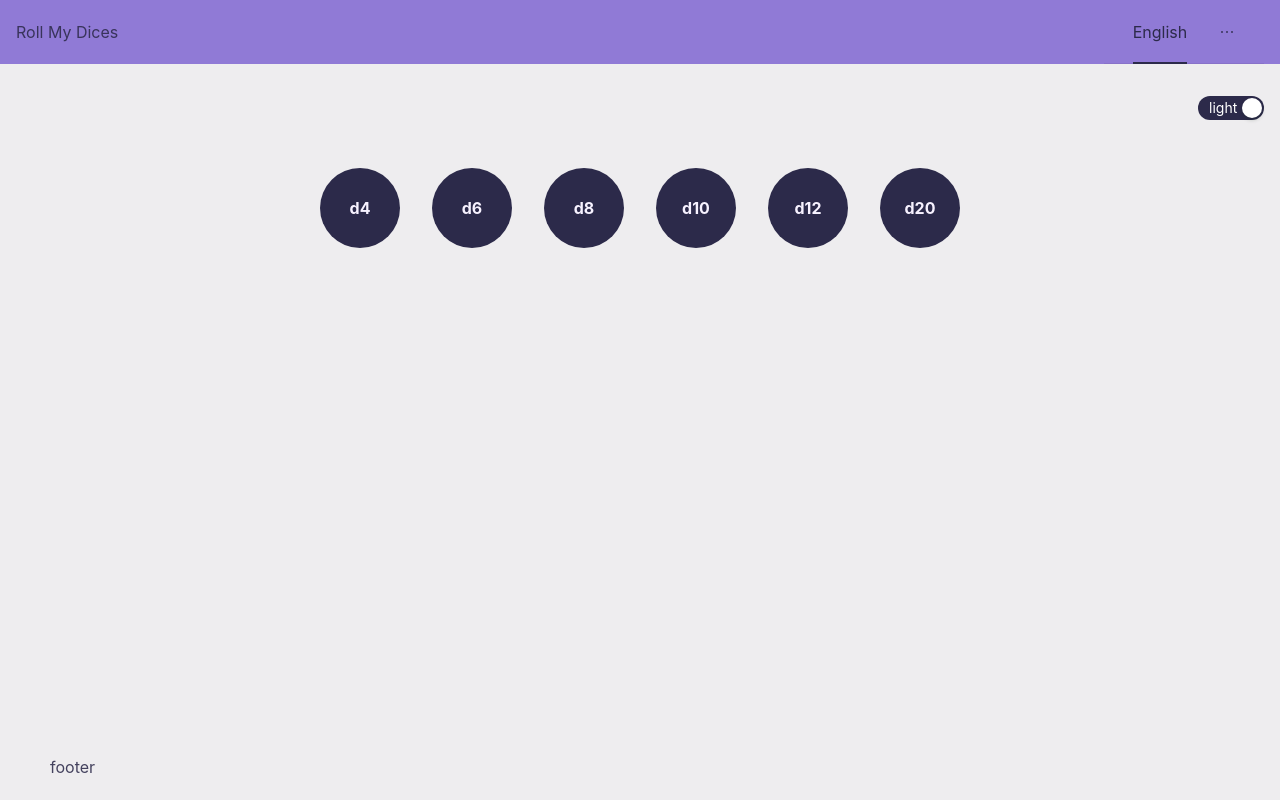
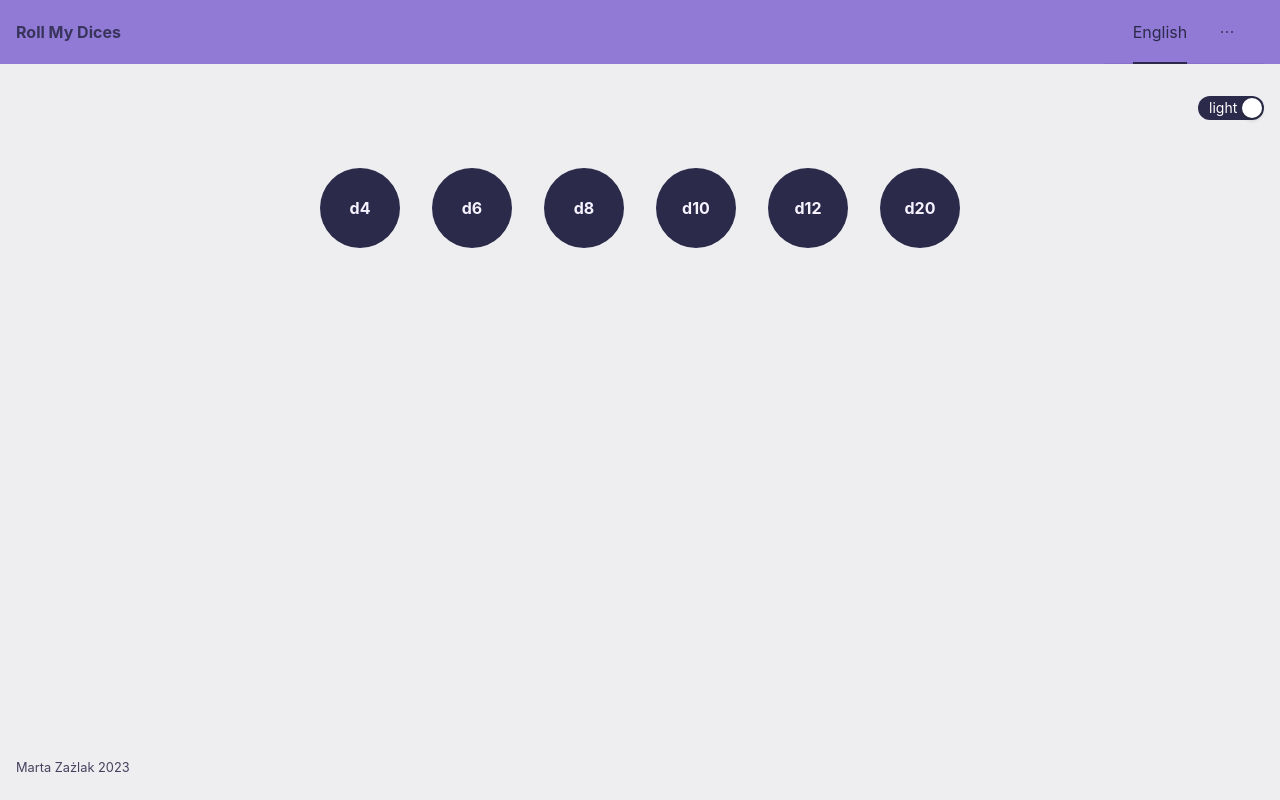
Before and after one commit to NdV66/roll-my-dices, a React (Create React App) app: page / in a window 1280 px wide. Built offline with nearby package versions, Linux system fonts and the light colour scheme.

Commit message:
small fixes

```diff
--- a/src/langs/en.ts
+++ b/src/langs/en.ts
@@ -3,6 +3,7 @@ import { LANGS } from './langs';
 
 export const TEXTS_EN: TTranslations = {
     APP_NAME: 'Roll My Dices',
+    AUTHOR: 'Marta Zażlak',
 
     CURRENT_LANG: 'English',
     ...LANGS,
--- a/src/langs/pl.ts
+++ b/src/langs/pl.ts
@@ -3,6 +3,8 @@ import { LANGS } from './langs';
 
 export const TEXTS_PL: TTranslations = {
     APP_NAME: 'Roll My Dices',
+    AUTHOR: 'Marta Zażlak',
+
     CURRENT_LANG: 'Polski',
     ...LANGS,
 
--- a/src/types/langs.ts
+++ b/src/types/langs.ts
@@ -10,6 +10,7 @@ export type TTranslationsLang = {
 
 export type TTranslations = {
     APP_NAME: string;
+    AUTHOR: string;
 
     CURRENT_LANG: string;
     LANGS: TTranslationsLang[];
--- a/src/view/page/Page.tsx
+++ b/src/view/page/Page.tsx
@@ -32,14 +32,16 @@ export const Page = () => {
                     </section>
                 </Content>
 
-                <Footer>footer</Footer>
+                <Footer css={themedStyles.footer}>
+                    {translations.AUTHOR} {new Date().getFullYear()}
+                </Footer>
             </Layout>
         </ConfigProvider>
     );
 };
 
 const headerHeight = 64;
-const footerHeight = 66;
+const footerHeight = 63;
 
 const styles = (theme: TTheme) => ({
     wrapper: css`
@@ -48,7 +50,16 @@ const styles = (theme: TTheme) => ({
             min-height: calc(100vh - ${headerHeight}px - ${footerHeight}px);
         }
     `,
-    logo: css``,
+    logo: css`
+        font-weight: 700;
+    `,
+    footer: css`
+        &.ant-layout-footer {
+            font-size: ${0.8 * theme.fontSize}px;
+            height: ${footerHeight}px;
+            padding-left: ${2 * theme.baseSpace}px;
+        }
+    `,
     theme: css`
         display: flex;
         justify-content: flex-end;
```
